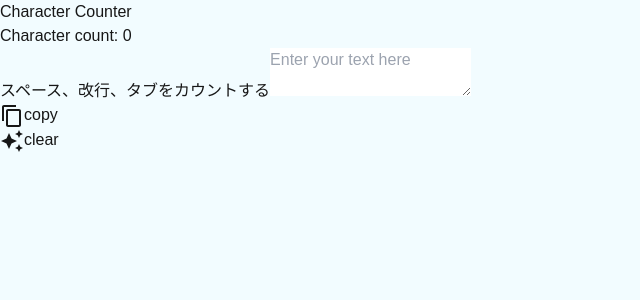
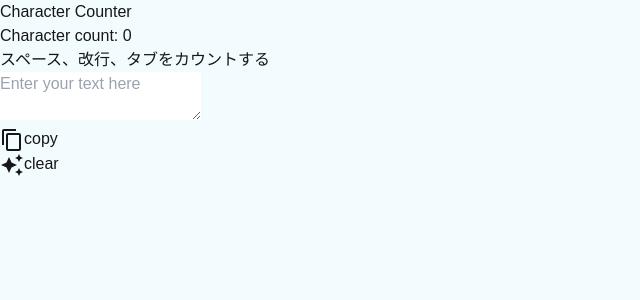
Before and after one commit to kaishu0723/character-counter, a Next.js app: page / in a window 1280 px wide. Shown: the top 300 px of the page, without its empty margins (0-640 px from the left). Built offline with nearby package versions, Linux system fonts and the light colour scheme.

Commit message:
fixed checkbox

```diff
--- a/src/app/components/count.tsx
+++ b/src/app/components/count.tsx
@@ -35,15 +35,16 @@ const Count = () => {
     return (
         <div>
             <p className="text-center mt-10">Character count: {isChecked ? text.length : trimText.length}</p>
-            <label className="block w-1/2 text-center mx-auto p-4">
-                <div id="container" className={`w-10 h-5 ${isChecked ? 'bg-green-300' : 'bg-gray-300'} rounded-full fixed cursor-pointer`} onClick={() => setIsChecked(!isChecked)}><div id="toggle" className={`w-5 h-5 bg-white rounded-full absolute left-0 top-0 transition-all duration-300 ${isChecked ? 'left-5' : 'left-0'}`}></div></div>
-                スペース、改行、タブをカウントする
+            <label className="flex p-4 justify-center">
+                <div id="container" className={`w-10 h-5 ${isChecked ? 'bg-green-300' : 'bg-gray-300'} rounded-full relative cursor-pointer mx-2`} onClick={() => setIsChecked(!isChecked)}>
+                    <div id="toggle" className={`w-5 h-5 bg-white rounded-full absolute left-0 top-0 transition-all duration-300 ${isChecked ? 'left-5' : 'left-0'}`}></div></div>
+                <p>スペース、改行、タブをカウントする</p>
             </label>
             <textarea
                 value={text}
                 className="block w-4/5 min-h-[300px] h-auto mx-auto border-2 border-gray-300 rounded-md p-2"
                 placeholder="Enter your text here"
-                onChange={(e) =>setText(e.target.value) }
+                onChange={(e) => setText(e.target.value)}
             />
             <div className="w-4/5 mx-auto flex justify-center">
                 <div className="block w-[100px] mx-auto m-10 bg-blue-500 text-white p-2 rounded-md text-center">
```
